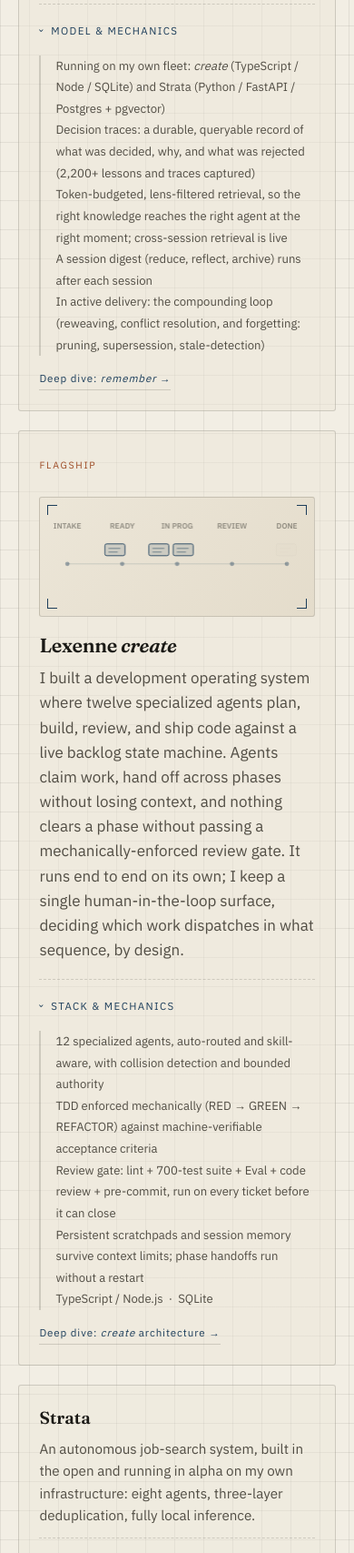
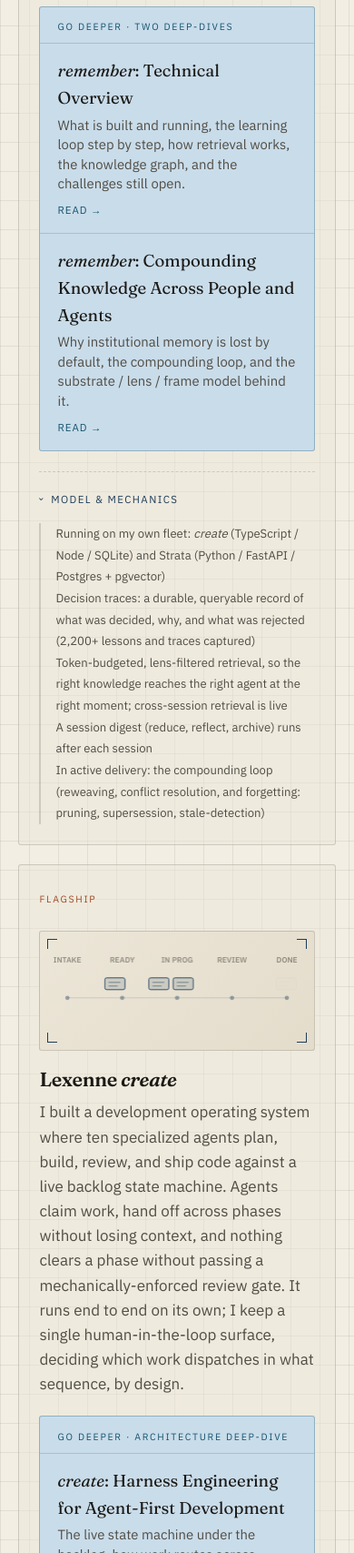
Before and after one commit to andrewcrenshaw/andrewcrenshaw.github.io, a plain HTML site: page index.html in a window 390 px wide. Shown: the part 2020-3727 px from the top of the page at 91% size. Drawn offline with Linux system fonts and the light colour scheme.

Commit message:
Surface Create and Remember deep-dives on the home page
Add a Go deeper panel inside each flagship, a Deep-dives nav link,
and move the Deep-dives index ahead of Writing. Correct the Create
agent count to ten and point the position paper at the latest record.

Co-Authored-By: Claude Opus 5.5 <noreply@anthropic.com>

```diff
--- a/index.html
+++ b/index.html
@@ -246,6 +246,21 @@
   .flagship p { color: var(--ink-soft); max-width: 64ch; }
   .flag-plate { position: relative; width: 100%; height: 132px; border: 1px solid var(--line); border-radius: 3px; overflow: hidden; margin: 0.9rem 0 1.3rem; background: linear-gradient(135deg, var(--paper-2), var(--paper-3)); }
   .flag-plate canvas { position: absolute; inset: 0; width: 100%; height: 100%; display: block; }
+  /* Deep-dive panel inside a flagship: same tint + underwater hover as the Deep-dives index */
+  .dive { margin: 1.3rem 0 1.4rem; max-width: 72ch; border: 1px solid rgba(20, 84, 110, 0.32); border-radius: 3px; background: var(--tint-deepdives); overflow: hidden; }
+  .dive-label { display: block; padding: 0.85rem 1.2rem 0.55rem; font-family: var(--mono); font-size: 0.66rem; letter-spacing: 0.16em; text-transform: uppercase; color: var(--acc-deepdives); }
+  .dive a { display: grid; grid-template-columns: 1fr auto; column-gap: 1.2rem; row-gap: 0.25rem; padding: 0.95rem 1.2rem; border-top: 1px solid rgba(20, 84, 110, 0.2); transition: background 0.3s var(--ease); }
+  .dive-title { font-family: var(--serif); font-size: 1.16rem; color: var(--ink); transition: color 0.25s; }
+  .dive-sub { font-size: 0.93rem; color: var(--ink-soft); line-height: 1.45; transition: color 0.25s; }
+  .dive-go { grid-column: 2; grid-row: 1 / span 2; align-self: center; font-family: var(--mono); font-size: 0.72rem; letter-spacing: 0.08em; text-transform: uppercase; color: var(--acc-deepdives); white-space: nowrap; transition: color 0.25s; }
+  .dive a:hover { background: linear-gradient(180deg, #0d2f3d, #07212c); }
+  .dive a:hover .dive-title { color: #eaf5f8; }
+  .dive a:hover .dive-sub { color: #aee0ea; }
+  .dive a:hover .dive-go { color: #58c5d8; }
+  @media (max-width: 560px) {
+    .dive a { grid-template-columns: 1fr; }
+    .dive-go { grid-column: 1; grid-row: auto; margin-top: 0.35rem; }
+  }
   .flag-plate .tick { position: absolute; width: 11px; height: 11px; border: 1px solid var(--blue); z-index: 2; }
   .flag-plate .tick.tl { top: 8px; left: 8px; border-right: 0; border-bottom: 0; }
   .flag-plate .tick.tr { top: 8px; right: 8px; border-left: 0; border-bottom: 0; }
@@ -399,6 +414,7 @@
         <a href="#approach">Approach</a>
         <a href="#thinking">Thinking</a>
         <a href="#slf">SLF</a>
+        <a href="#deep-dives">Deep-dives</a>
         <a href="#writing">Writing</a>
         <a href="https://github.com/andrewcrenshaw?tab=repositories" class="src" target="_blank" rel="noopener">Source ↗</a>
       </div>
@@ -474,6 +490,19 @@
         </div>
         <h3>Lexenne <em>remember</em></h3>
         <p>I designed and built an agent-memory substrate: a lens-projected, provenance-tracked knowledge store where each session captures decisions and lessons that surface to the next, running on my own development fleet. Cross-session retrieval is live. The hard part is deciding what to keep, so the compounding-quality layer (forgetting, reweaving, and conflict resolution) is in active build.</p>
+        <div class="dive">
+          <span class="dive-label">Go deeper &middot; two deep-dives</span>
+          <a href="presentations/remember-technical-overview.html">
+            <span class="dive-title"><em>remember</em>: Technical Overview</span>
+            <span class="dive-sub">What is built and running, the learning loop step by step, how retrieval works, the knowledge graph, and the challenges still open.</span>
+            <span class="dive-go">Read &rarr;</span>
+          </a>
+          <a href="presentations/remember-compounding-knowledge.html">
+            <span class="dive-title"><em>remember</em>: Compounding Knowledge Across People and Agents</span>
+            <span class="dive-sub">Why institutional memory is lost by default, the compounding loop, and the substrate / lens / frame model behind it.</span>
+            <span class="dive-go">Read &rarr;</span>
+          </a>
+        </div>
         <details open>
           <summary><span class="chev">›</span> Model &amp; mechanics</summary>
           <div class="det-body">
@@ -484,9 +513,6 @@
             In active delivery: the compounding loop (reweaving, conflict resolution, and forgetting: pruning, supersession, stale-detection)
           </div>
         </details>
-        <div style="display:flex;flex-wrap:wrap;gap:1.25rem;margin-top:1rem;">
-          <a href="presentations/remember-technical-overview.html" style="font-family:var(--mono);font-size:0.72rem;letter-spacing:0.08em;color:var(--blue);border-bottom:1px solid var(--line);padding-bottom:2px;">Deep dive: <em>remember</em> →</a>
-        </div>
       </div>
 
       <!-- Flagship 2 -->
@@ -497,20 +523,25 @@
           <span class="tick tl"></span><span class="tick tr"></span><span class="tick bl"></span><span class="tick br"></span>
         </div>
         <h3>Lexenne <em>create</em></h3>
-        <p>I built a development operating system where twelve specialized agents plan, build, review, and ship code against a live backlog state machine. Agents claim work, hand off across phases without losing context, and nothing clears a phase without passing a mechanically-enforced review gate. It runs end to end on its own; I keep a single human-in-the-loop surface, deciding which work dispatches in what sequence, by design.</p>
+        <p>I built a development operating system where ten specialized agents plan, build, review, and ship code against a live backlog state machine. Agents claim work, hand off across phases without losing context, and nothing clears a phase without passing a mechanically-enforced review gate. It runs end to end on its own; I keep a single human-in-the-loop surface, deciding which work dispatches in what sequence, by design.</p>
+        <div class="dive">
+          <span class="dive-label">Go deeper &middot; architecture deep-dive</span>
+          <a href="presentations/create-harness-engineering.html">
+            <span class="dive-title"><em>create</em>: Harness Engineering for Agent-First Development</span>
+            <span class="dive-sub">The live state machine under the backlog, how work routes across specialist agents, bounded authority, TDD as infrastructure, and what months of production use have shown.</span>
+            <span class="dive-go">Read &rarr;</span>
+          </a>
+        </div>
         <details open>
           <summary><span class="chev">›</span> Stack &amp; mechanics</summary>
           <div class="det-body">
-            12 specialized agents, auto-routed and skill-aware, with collision detection and bounded authority<br />
+            10 specialized agents, auto-routed and skill-aware, with collision detection and bounded authority<br />
             TDD enforced mechanically (RED &rarr; GREEN &rarr; REFACTOR) against machine-verifiable acceptance criteria<br />
             Review gate: lint + 700-test suite + Eval + code review + pre-commit, run on every ticket before it can close<br />
             Persistent scratchpads and session memory survive context limits; phase handoffs run without a restart<br />
             TypeScript / Node.js &nbsp;·&nbsp; SQLite
           </div>
         </details>
-        <div style="display:flex;flex-wrap:wrap;gap:1.25rem;margin-top:1rem;">
-          <a href="presentations/create-harness-engineering.html" style="font-family:var(--mono);font-size:0.72rem;letter-spacing:0.08em;color:var(--blue);border-bottom:1px solid var(--line);padding-bottom:2px;">Deep dive: <em>create</em> architecture →</a>
-        </div>
       </div>
 
       <!-- Secondary grid -->
@@ -671,20 +702,34 @@
       <p class="reveal" style="font-family:ui-monospace,Menlo,monospace; font-size:0.85rem; color:var(--blue); margin-bottom:1.8rem; letter-spacing:0.01em;">render(substrate, lens, frame) &rarr; receipt</p>
 
       <div class="deep-links reveal">
-        <a href="https://doi.org/10.5281/zenodo.20571515" target="_blank" rel="noopener">The Governance Gap in Agentic Memory <span style="font-family:var(--mono);font-size:0.68rem;letter-spacing:0.1em;text-transform:uppercase;color:var(--ink-faint);">&nbsp;&middot;&nbsp; Position paper &#8599;</span></a>
+        <a href="https://zenodo.org/records/20775891" target="_blank" rel="noopener">The Governance Gap in Agentic Memory <span style="font-family:var(--mono);font-size:0.68rem;letter-spacing:0.1em;text-transform:uppercase;color:var(--ink-faint);">&nbsp;&middot;&nbsp; Position paper &#8599;</span></a>
         <a href="https://lexenne.com/slf/SPA-ARCHITECTURE.pdf" target="_blank" rel="noopener">SPA / SLF architecture <span style="font-family:var(--mono);font-size:0.68rem;letter-spacing:0.1em;text-transform:uppercase;color:var(--ink-faint);">&nbsp;&middot;&nbsp; PDF &#8599;</span></a>
         <a href="https://lexenne.com/slf" target="_blank" rel="noopener">SLF at lexenne.com <span style="font-family:var(--mono);font-size:0.68rem;letter-spacing:0.1em;text-transform:uppercase;color:var(--ink-faint);">&nbsp;&middot;&nbsp; Overview &#8599;</span></a>
       </div>
     </div>
   </section>
 
-  <!-- ========== 05 / 06 WRITING + TALKS ========== -->
+  <!-- ========== 05 / 06 DEEP-DIVES + WRITING ========== -->
   <section class="block" id="writing">
     <div class="wrap two-col">
+      <div class="tint-deepdives" id="deep-dives" style="scroll-margin-top:80px;">
+        <div class="sec-head reveal">
+          <h2>Deep-dives</h2>
+          <span class="sheet-no">05</span>
+        </div>
+        <div class="index-list">
+          <a href="presentations/remember-compounding-knowledge.html" class="index-row reveal"><span class="ix-no">01</span><span class="ix-title"><em>remember</em>: Compounding Knowledge Across People and Agents</span><span class="ix-tag">Strategy</span></a>
+          <a href="presentations/salesforce-ai-augmented-development.html" class="index-row reveal"><span class="ix-no">02</span><span class="ix-title">Salesforce AI-Augmented Development</span><span class="ix-tag">Strategy</span></a>
+          <a href="presentations/remember-technical-overview.html" class="index-row reveal"><span class="ix-no">03</span><span class="ix-title"><em>remember</em>: Technical Overview</span><span class="ix-tag">Architecture</span></a>
+          <a href="presentations/customer-contextualization-framework.html" class="index-row reveal"><span class="ix-no">04</span><span class="ix-title">Customer Contextualization Framework</span><span class="ix-tag">Strategy</span></a>
+          <a href="presentations/memory-landscape-2026.html" class="index-row reveal"><span class="ix-no">05</span><span class="ix-title">Memory, Context &amp; Graphs: The 2026 Landscape</span><span class="ix-tag">Research</span></a>
+          <a href="presentations/create-harness-engineering.html" class="index-row reveal"><span class="ix-no">06</span><span class="ix-title"><em>create</em>: Harness Engineering for Agent-First Development</span><span class="ix-tag">Architecture</span></a>
+        </div>
+      </div>
       <div class="tint-writing">
         <div class="sec-head reveal">
           <h2>Writing</h2>
-          <span class="sheet-no">05</span>
+          <span class="sheet-no">06</span>
         </div>
         <div class="index-list">
           <a href="writing/the-pair.html" class="index-row reveal"><span class="ix-no">01</span><span class="ix-title">The Pair &middot; a 7-part series</span><span class="ix-tag">Series</span></a>
@@ -696,20 +741,6 @@
           <a href="writing/enterprise-experience-is-the-missing-ingredient.html" class="index-row reveal"><span class="ix-no">07</span><span class="ix-title">Enterprise Experience Is the Missing Ingredient</span><span class="ix-tag">Essay</span></a>
           <a href="writing/building-an-ai-job-search-os.html" class="index-row reveal"><span class="ix-no">08</span><span class="ix-title">Building an AI Job Search OS from Scratch</span><span class="ix-tag">Build log</span></a>
           <a href="writing/local-inference-at-the-edge.html" class="index-row reveal"><span class="ix-no">09</span><span class="ix-title">Local Inference at the Edge: A Four-Machine Fleet</span><span class="ix-tag">Build log</span></a>
-        </div>
-      </div>
-      <div class="tint-deepdives" id="deep-dives" style="scroll-margin-top:80px;">
-        <div class="sec-head reveal">
-          <h2>Deep-dives</h2>
-          <span class="sheet-no">06</span>
-        </div>
-        <div class="index-list">
-          <a href="presentations/remember-compounding-knowledge.html" class="index-row reveal"><span class="ix-no">01</span><span class="ix-title"><em>remember</em>: Compounding Knowledge Across People and Agents</span><span class="ix-tag">Strategy</span></a>
-          <a href="presentations/salesforce-ai-augmented-development.html" class="index-row reveal"><span class="ix-no">02</span><span class="ix-title">Salesforce AI-Augmented Development</span><span class="ix-tag">Strategy</span></a>
-          <a href="presentations/remember-technical-overview.html" class="index-row reveal"><span class="ix-no">03</span><span class="ix-title"><em>remember</em>: Technical Overview</span><span class="ix-tag">Architecture</span></a>
-          <a href="presentations/customer-contextualization-framework.html" class="index-row reveal"><span class="ix-no">04</span><span class="ix-title">Customer Contextualization Framework</span><span class="ix-tag">Strategy</span></a>
-          <a href="presentations/memory-landscape-2026.html" class="index-row reveal"><span class="ix-no">05</span><span class="ix-title">Memory, Context &amp; Graphs: The 2026 Landscape</span><span class="ix-tag">Research</span></a>
-          <a href="presentations/create-harness-engineering.html" class="index-row reveal"><span class="ix-no">06</span><span class="ix-title"><em>create</em>: Harness Engineering for Agent-First Development</span><span class="ix-tag">Architecture</span></a>
         </div>
       </div>
     </div>
```
